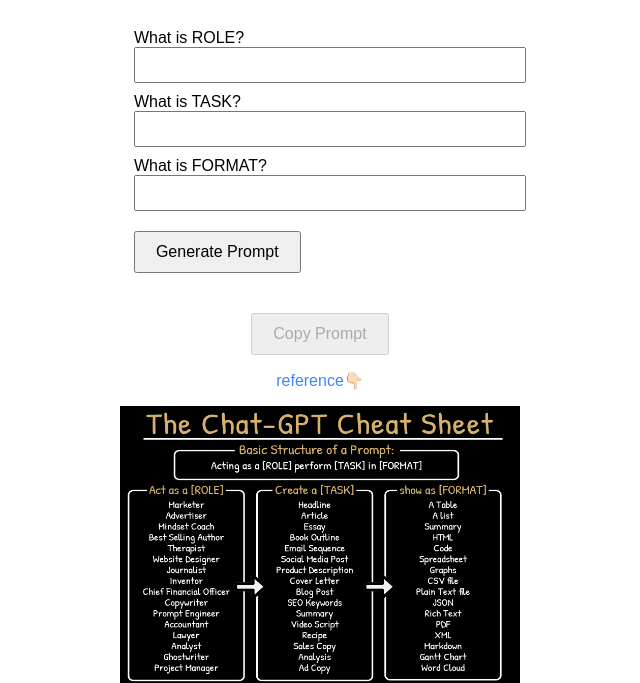
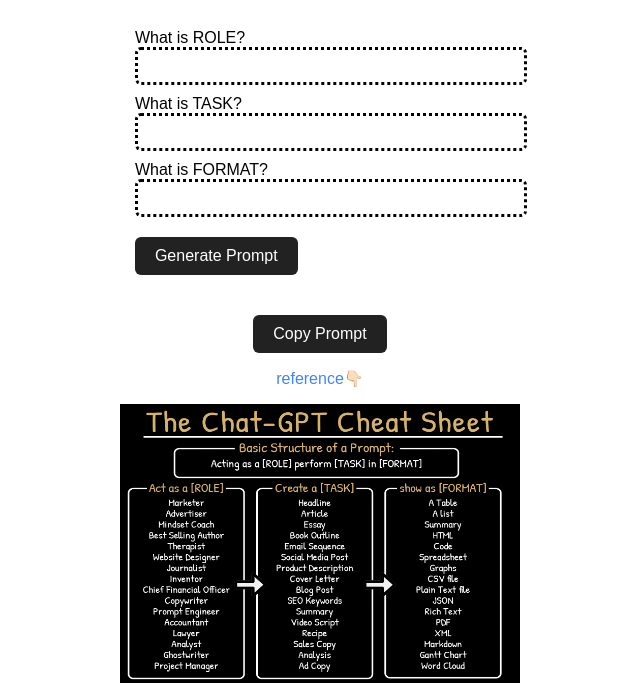
Before and after one commit to KosukeT-dev/ChatGPT-Prompt-Generator, a plain HTML site: page index.html in a window 1280 px wide. Shown: the part 81-764 px from the top of the page, without its empty margins (320-960 px from the left). Drawn offline with Linux system fonts and the light colour scheme.

Commit message:
Fixed UI

```diff
--- a/style.css
+++ b/style.css
@@ -31,12 +31,18 @@
 }
 
 input[type="text"] {
+  border: dotted;
+  border-radius: 6px;
   width: 100%;
   padding: 8px;
   font-size: 14px;
 }
 
 button {
+  color: #fff;
+  background-color: #222;
+  border: none;
+  border-radius: 6px;
   margin-top: 20px;
   padding: 10px 20px;
   font-size: 16px;
```
